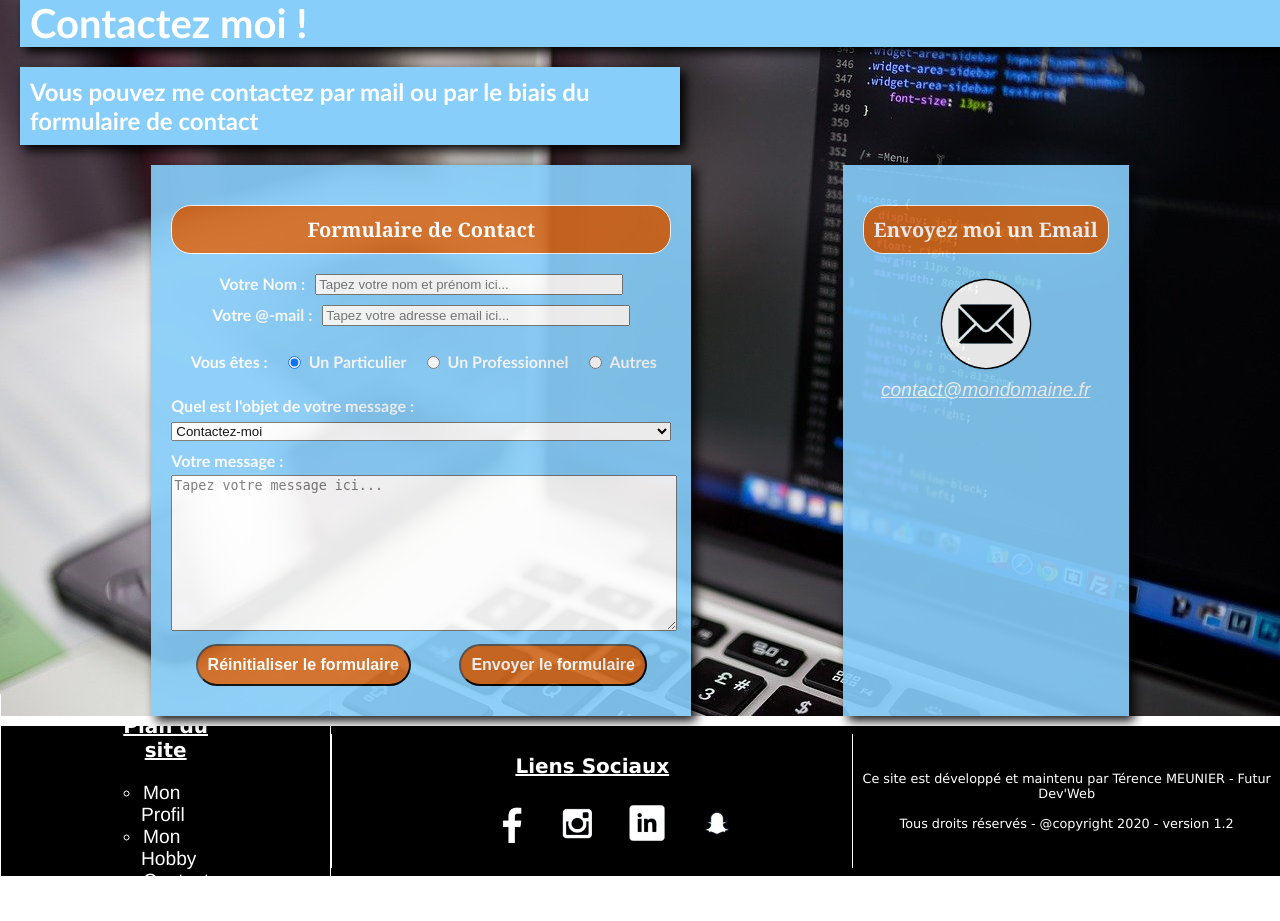
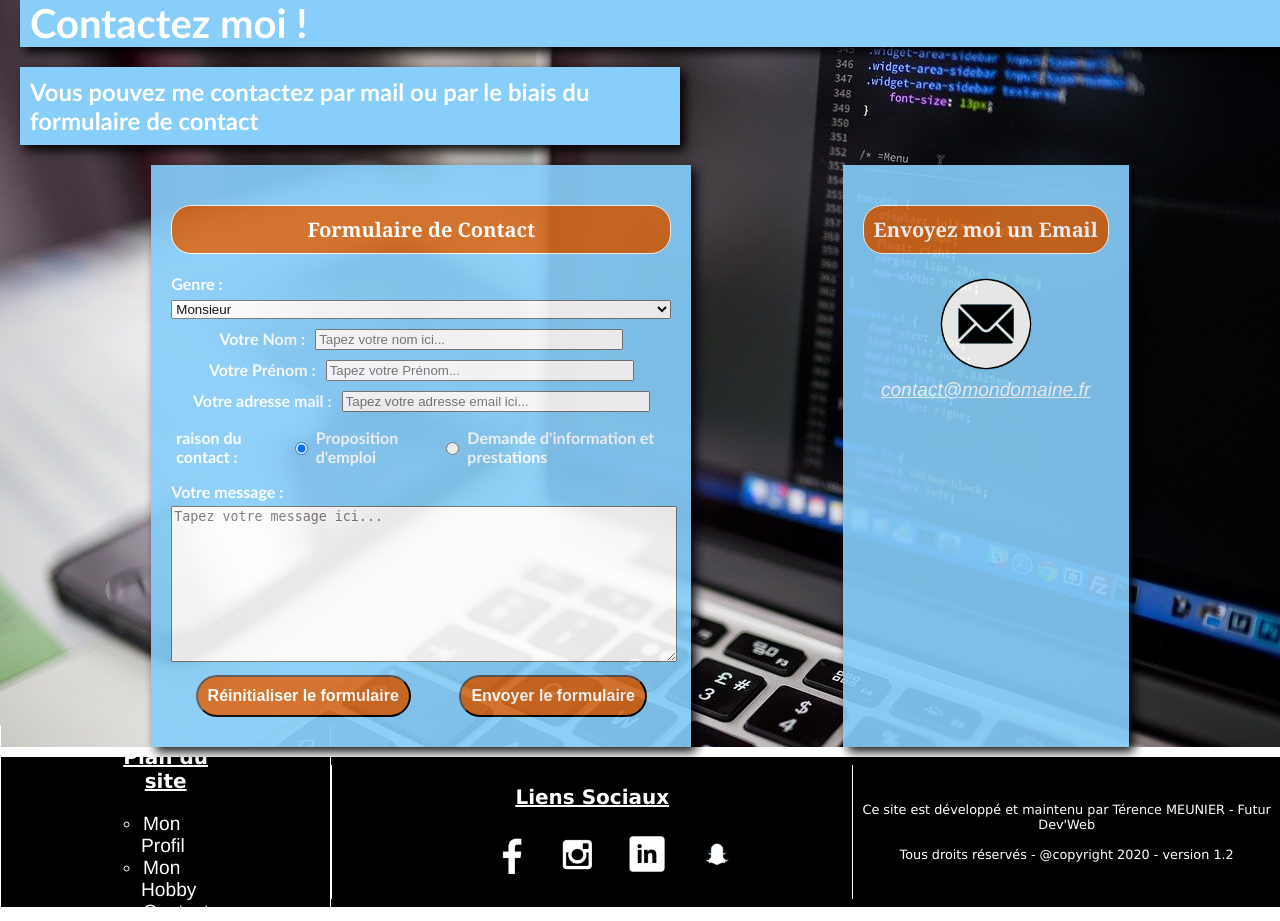
Before and after one commit to terence-meunier/mon-cv, a PHP site: template pages/contact.php in a window 1280 px wide. Shown: the part 270-1191 px from the top of the page. Before the commit the page ends 1146 px from the top, so only its background shows below. Run offline with PHP 8.4, Linux system fonts and the light colour scheme; the template is opened without the code that fills it, so the values that code supplies are empty.

Commit message:
feat(contact): Add a form

```diff
--- a/pages/contact.php
+++ b/pages/contact.php
@@ -1,3 +1,31 @@
+<?php
+// Traitement du formulaire
+// Tableau de filtres
+$args = [
+    'gender' => FILTER_SANITIZE_STRING,
+    'contact_lastname' => FILTER_SANITIZE_STRING,
+    'contact_firstname' => FILTER_SANITIZE_STRING,
+    'contact_email' => FILTER_SANITIZE_EMAIL,
+    'contact_subject' => FILTER_SANITIZE_STRING,
+    'message_text' => FILTER_SANITIZE_STRING
+];
+
+// Application des filtres sur POST
+$datas = filter_input_array(INPUT_POST, $args);
+
+// Enregistrement du fichier
+if ($datas) {
+    // Création du nom du fichier
+    $file = 'contact/contact_' . date('Y-m-d-H-i-s') . '.txt';
+
+    // Ajout des données au fichier et gestion d'une variable d'information si le message est enregistré
+    if (file_put_contents($file, implode(' | ', $datas))) {
+        $info_msg = "Votre message est enregistré";
+    } else {
+        $info_msg = "Erreur d'enregistrement du message";
+    }
+}
+?>
 <main>
     <section>
         <h1 class="main_style">Contactez moi !</h1>
@@ -6,36 +34,40 @@
         <h2 class="main_style">Vous pouvez me contactez par mail ou par le biais du formulaire de contact</h2>
         <div id="content">
             <article class="main_style transparence">
+                <p><?php if (isset($info_msg)) {
+                        echo $info_msg;
+                    } ?></p>
                 <h3 class="sub_title">Formulaire de Contact</h3>
-                <form action="https://httpbin.org/post" method="POST" target="_blank">
-                    <div class="champs">
-                        <label for="contact_name">Votre Nom : </label>
-                        <input type="text" id="contact_name" name="contact_name"
-                               placeholder="Tapez votre nom et prénom ici..." required>
+                <form action="index.php?page=contact" method="POST">
+                    <div id="select_list">
+                        <label for="gender">Genre : </label>
+                        <select name="gender" id="gender">
+                            <option value="Mr">Monsieur</option>
+                            <option value="Mme">Madame</option>
+                        </select>
                     </div>
                     <div class="champs">
-                        <label for="contact_email">Votre @-mail : </label>
+                        <label for="contact_lastname">Votre Nom : </label>
+                        <input type="text" id="contact_lastname" name="contact_lastname"
+                               placeholder="Tapez votre nom ici...">
+                    </div>
+                    <div class="champs">
+                        <label for="contact_firstname">Votre Prénom : </label>
+                        <input type="text" id="contact_firstname" name="contact_firstname"
+                               placeholder="Tapez votre Prénom...">
+                    </div>
+                    <div class="champs">
+                        <label for="contact_email">Votre adresse mail : </label>
                         <input type="email" id="contact_email" name="contact_email"
-                               placeholder="Tapez votre adresse email ici..." required>
+                               placeholder="Tapez votre adresse email ici...">
                     </div>
                     <div id="radio_buttons">
-                        <label>Vous êtes :</label>
-                        <input type="radio" id="particular" name="contact_type" value="particulier" checked>
-                        <label for="particular">Un Particulier</label>
-                        <input type="radio" id="pro" name="contact_type" value="pro">
-                        <label for="pro">Un Professionnel</label>
-                        <input type="radio" id="other" name="contact_type" value="autres">
-                        <label for="other">Autres</label>
-                    </div>
-                    <div id="select_list">
-                        <label for="message_subject">Quel est l'objet de votre message : </label>
-                        <select name="message_subject" id="message_subject">
-                            <option value="contact">Contactez-moi</option>
-                            <option value="devis">Besoin d'un Devis</option>
-                            <option value="sav">Service Après-Vente</option>
-                            <option value="reclamation">Une Réclamation</option>
-                            <option value="other">Autres</option>
-                        </select>
+                        <label>raison du contact :</label>
+                        <input type="radio" id="emploi" name="contact_subject" value="proposition d'emploi" checked>
+                        <label for="emploi">Proposition d'emploi</label>
+                        <input type="radio" id="info_prestations" name="contact_subject"
+                               value="demande d'information et prestations">
+                        <label for="info_prestations">Demande d'information et prestations</label>
                     </div>
                     <div id="message">
                         <label for="message_text">Votre message :</label>
```
